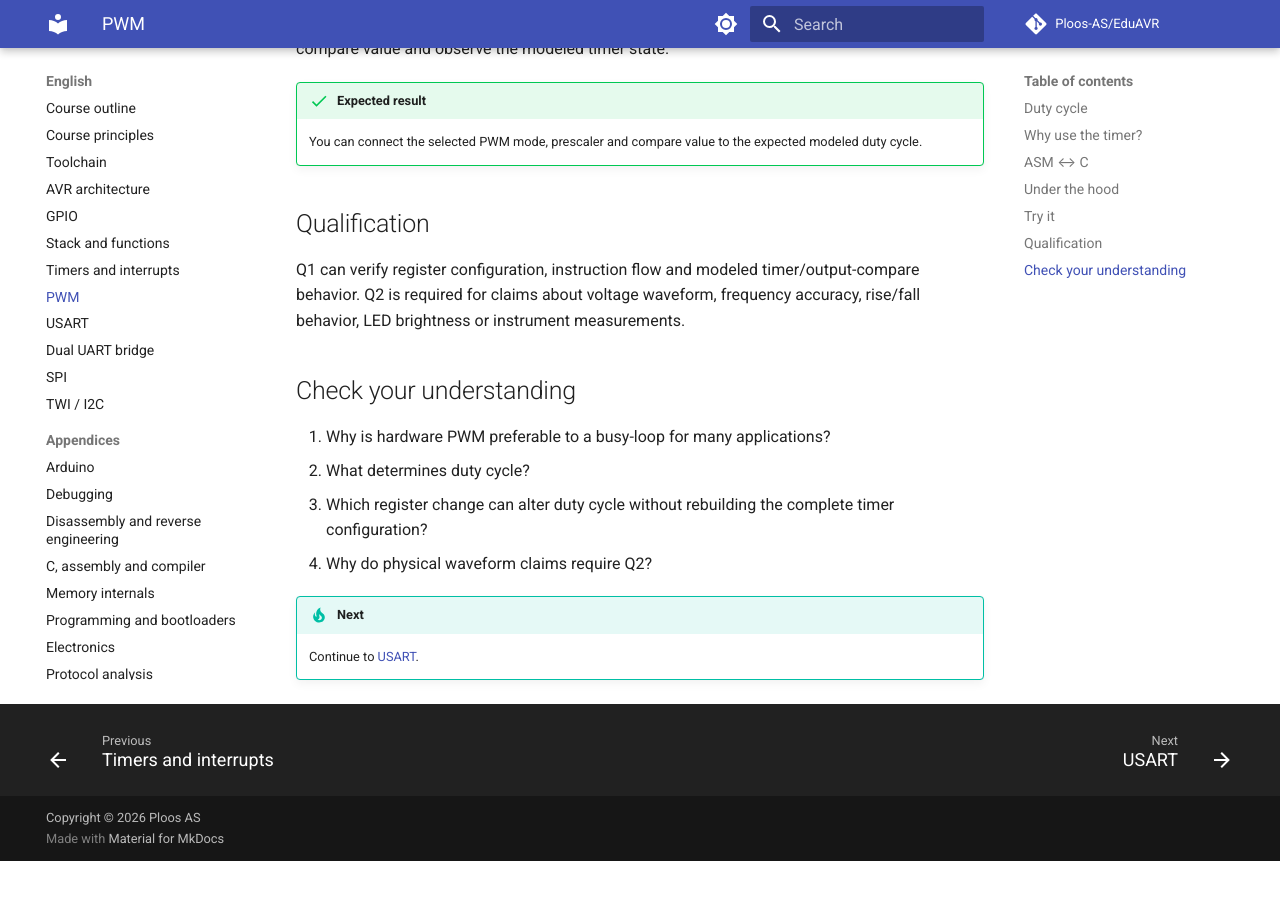
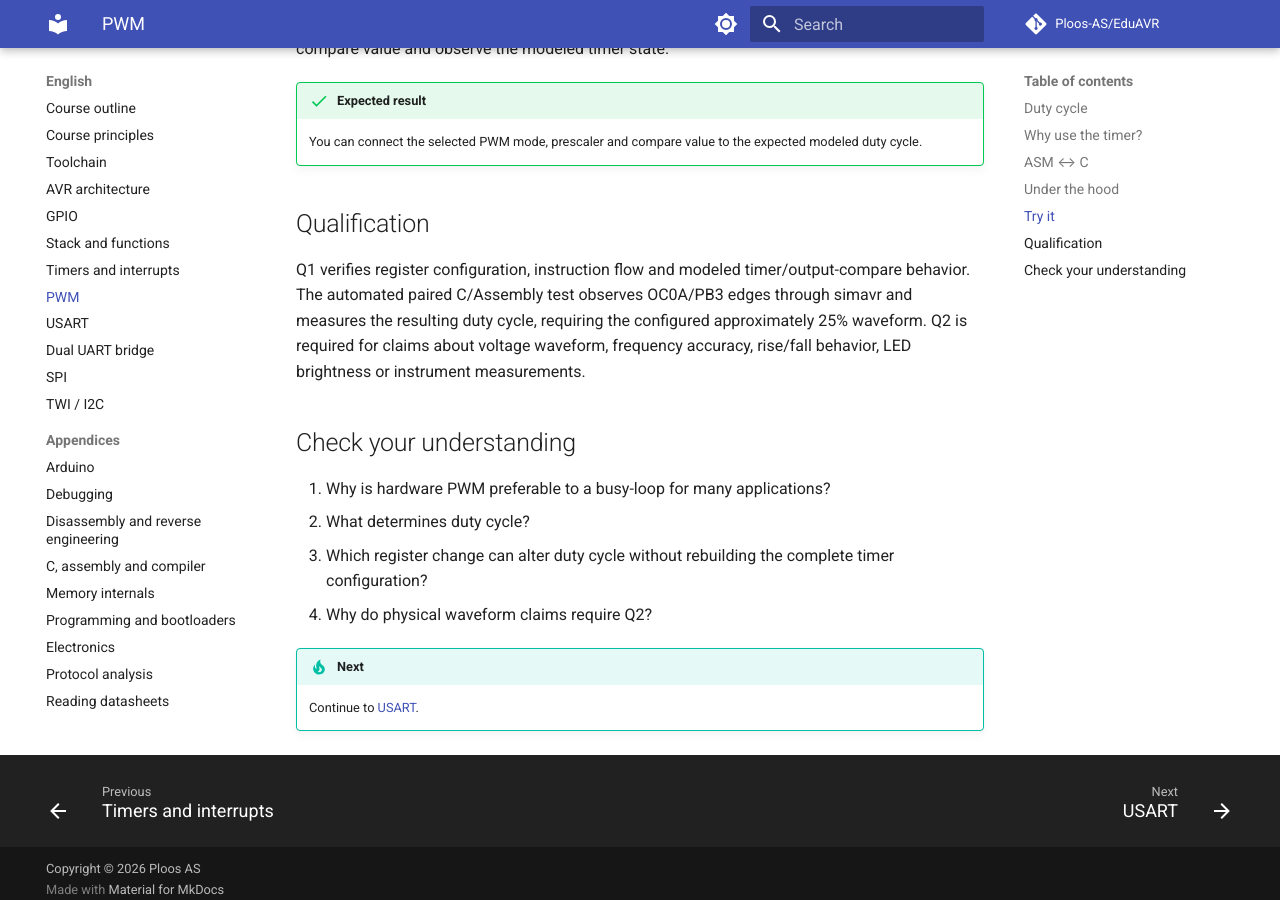
Before and after one commit to Ploos-AS/EduAVR, an MkDocs documentation site: the page built from docs/en/06-pwm.md, in a window 1280 px wide and 900 px high, scrolled down 1319 px. Built offline with MkDocs 1.6.1 and Material for MkDocs 9.7.7, drawn with Linux system fonts in a browser that asks for light colours; comment, search, counter and statistics services are not loaded; before the commit the page ends 2180 px from its top, so only the background shows below that.

Commit message:
docs: document PWM waveform qualification

```diff
--- a/docs/en/06-pwm.md
+++ b/docs/en/06-pwm.md
@@ -39,7 +39,7 @@
 
 ## Qualification
 
-Q1 can verify register configuration, instruction flow and modeled timer/output-compare behavior. Q2 is required for claims about voltage waveform, frequency accuracy, rise/fall behavior, LED brightness or instrument measurements.
+Q1 verifies register configuration, instruction flow and modeled timer/output-compare behavior. The automated paired C/Assembly test observes OC0A/PB3 edges through simavr and measures the resulting duty cycle, requiring the configured approximately 25% waveform. Q2 is required for claims about voltage waveform, frequency accuracy, rise/fall behavior, LED brightness or instrument measurements.
 
 ## Check your understanding
 
```
